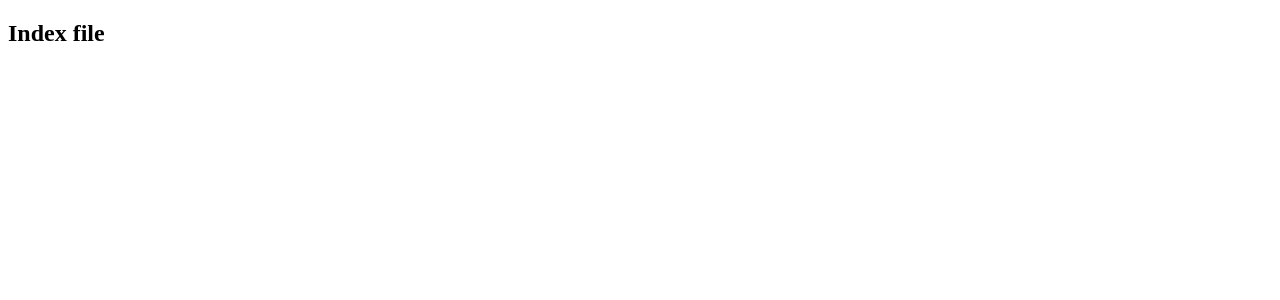
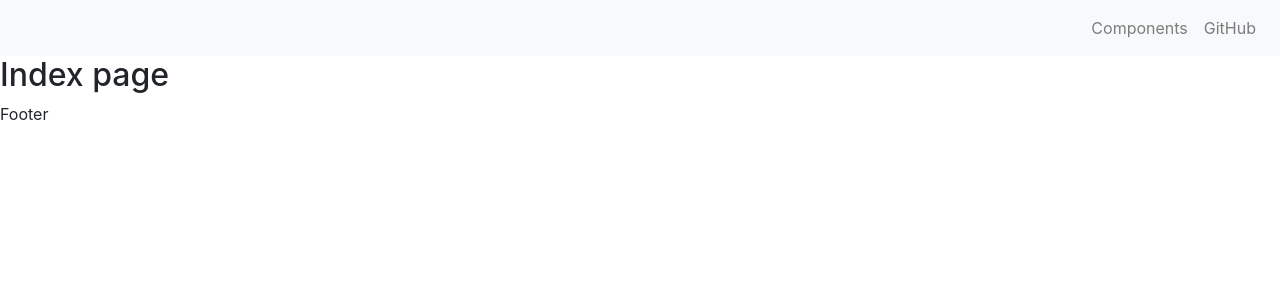
Before and after one commit to kpnaranj/website-production-test, a Next.js app in the folder SeoBlog/frontend/: page / in a window 1280 px wide. Shown: the top 300 px of the page. Built offline with nearby package versions, Linux system fonts and the light colour scheme.

Commit message:
connection of configuration Header and Layout

```diff
--- /dev/null
+++ b/SeoBlog/frontend/components/Header.js
@@ -0,0 +1,44 @@
+import React, { useState } from 'react';
+import {APP_NAME} from '../config';
+
+import {
+  Collapse,
+  Navbar,
+  NavbarToggler,
+  NavbarBrand,
+  Nav,
+  NavItem,
+  NavLink,
+  UncontrolledDropdown,
+  DropdownToggle,
+  DropdownMenu,
+  DropdownItem,
+  NavbarText
+} from 'reactstrap';
+
+const Header = () => {
+  const [isOpen, setIsOpen] = useState(false);
+
+  const toggle = () => setIsOpen(!isOpen);
+
+  return (
+    <div>
+      <Navbar color="light" light expand="md">
+      <NavbarBrand href="/">{APP_NAME}</NavbarBrand>
+        <NavbarToggler onClick={toggle} />
+        <Collapse isOpen={isOpen} navbar>
+          <Nav className="ml-auto" navbar>
+            <NavItem>
+              <NavLink href="/components/">Components</NavLink>
+            </NavItem>
+            <NavItem>
+              <NavLink href="https://github.com/reactstrap/reactstrap">GitHub</NavLink>
+            </NavItem>
+          </Nav>
+        </Collapse>
+      </Navbar>
+    </div>
+  );
+}
+
+export default Header;
--- /dev/null
+++ b/SeoBlog/frontend/components/Layout.js
@@ -0,0 +1,15 @@
+//when you pass a children don't forget
+//to use the props
+import Header from './Header';
+
+const Layout = ({children}) =>{
+    return (
+        <React.Fragment>
+            <Header/>
+            {children}
+            <p>Footer</p>
+        </React.Fragment>
+    );
+};
+
+export default Layout;
--- /dev/null
+++ b/SeoBlog/frontend/config.js
@@ -0,0 +1,9 @@
+//import the similar settings from next.config.js
+import getConfig from 'next/config';
+
+//set a variable to be used
+
+const {publicRuntimeConfig} = getConfig();
+
+export const API = publicRuntimeConfig.PRODUCTION ? 'http://seoblog.com' : 'http://localhost:5000';
+export const APP_NAME = publicRuntimeConfig.APP_NAME;
--- a/SeoBlog/frontend/package.json
+++ b/SeoBlog/frontend/package.json
@@ -11,8 +11,10 @@
   "author": "",
   "license": "ISC",
   "dependencies": {
+    "fs-extra": "^6.0.1",
     "next": "^9.5.5",
     "react": "^16.13.1",
-    "react-dom": "^16.13.1"
+    "react-dom": "^16.13.1",
+    "reactstrap": "^8.6.0"
   }
 }
--- /dev/null
+++ b/SeoBlog/frontend/pages/_app.js
@@ -0,0 +1,16 @@
+// pages/_app.js
+//it makes the app viewpont
+import Head from 'next/head'
+
+function MyApp({ Component, pageProps }) {
+  return (
+    <>
+      <Head>
+      <meta name="viewport" content="width=device-width, initial-scale=1.0"/>
+      </Head>
+      <Component {...pageProps} />
+    </>
+  )
+}
+
+export default MyApp
--- /dev/null
+++ b/SeoBlog/frontend/pages/_document.js
@@ -0,0 +1,23 @@
+//document will have the functionalities of main that
+//will be shared in different pats of the website
+import Document, { Html, Head, Main, NextScript } from 'next/document'
+
+class MyDocument extends Document {
+
+  render() {
+    return (
+      <Html lang="en">
+        <Head>
+            <meta charSet="UTF-8"/>
+            <link rel="stylesheet" href="https://cdnjs.cloudflare.com/ajax/libs/twitter-bootstrap/4.5.2/css/bootstrap.min.css" integrity="sha512-MoRNloxbStBcD8z3M/2BmnT+rg4IsMxPkXaGh2zD6LGNNFE80W3onsAhRcMAMrSoyWL9xD7Ert0men7vR8LUZg==" crossOrigin="anonymous" />
+        </Head>
+        <body>
+          <Main />
+          <NextScript />
+        </body>
+      </Html>
+    )
+  }
+}
+
+export default MyDocument
--- a/SeoBlog/frontend/pages/index.js
+++ b/SeoBlog/frontend/pages/index.js
@@ -1,6 +1,23 @@
 //when we create a new index it is easier
 //to create the index directly
-const Index =()=> <h2>Index file</h2>
+
+//The layout is the folder that all the users
+//see in the website you build
+
+//Layout is our default settings
+import Layout from '../components/Layout';
+
+
+const Index =()=> {
+
+    return (
+        //when we set up layout like this it goes
+        //the content as children
+        <Layout>
+            <h2>Index page</h2>
+        </Layout>
+    )
+}
 
 
 
```
Also changed, not shown: 2 other files (tests, documents, lock files or other folders).
